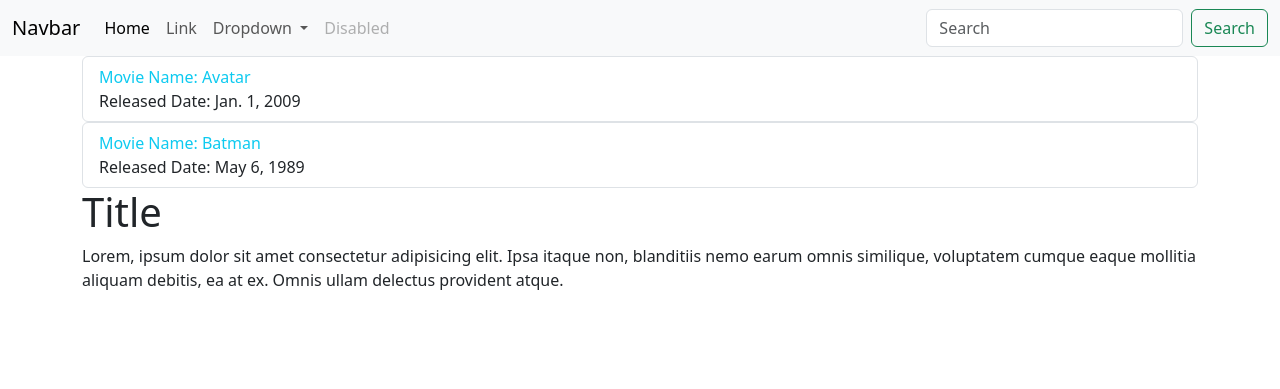
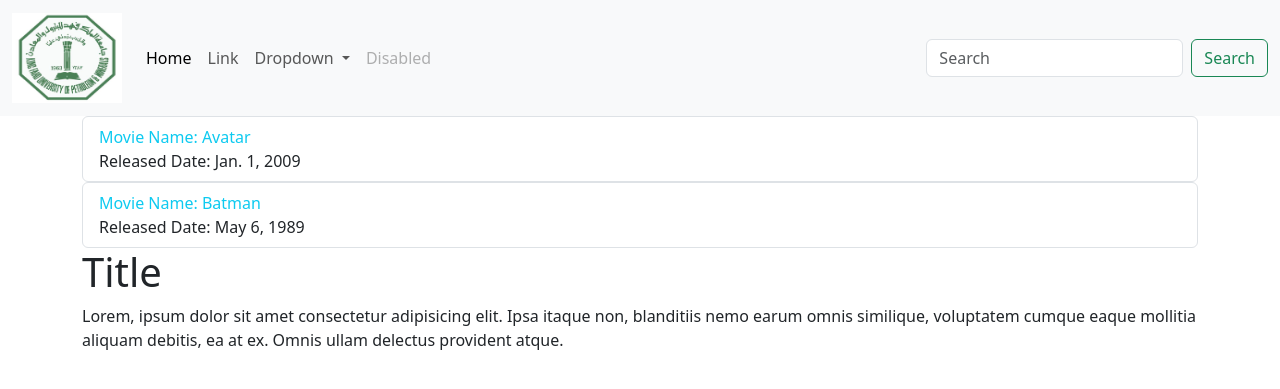
Before and after one commit to Abdulhamid-12/myworld, a Django app: page / in a window 1280 px wide. Shown: the top 389 px of the page. Run offline with Django 4.2, Linux system fonts and the light colour scheme; data comes from the database, SQL or seed files in the repository.

Commit message:
Django101
End of material. only project is left,

```diff
--- a/Movies/MoviesList/templates/base.html
+++ b/Movies/MoviesList/templates/base.html
@@ -1,5 +1,5 @@
+{% load static %}
 <!doctype html>
-{% load static %}
 <html lang="en">
 <head>
     <meta charset="UTF-8">
@@ -10,7 +10,9 @@
 <body>
     <nav class="navbar navbar-expand-lg bg-body-tertiary">
         <div class="container-fluid">
-          <a class="navbar-brand" href="#">Navbar</a>
+          <a class="navbar-brand" href="/">
+            <img src="{% static 'kfupm-logo.jpeg' %}" width="110" height="90" alt="">
+          </a>
           <button class="navbar-toggler" type="button" data-bs-toggle="collapse" data-bs-target="#navbarSupportedContent" aria-controls="navbarSupportedContent" aria-expanded="false" aria-label="Toggle navigation">
             <span class="navbar-toggler-icon"></span>
           </button>
```
Also changed, not shown: Movies/MoviesList/static/kfupm-logo.jpeg (added), Movies/MoviesList/static/male_placeholder.png (added), 1 other file.
